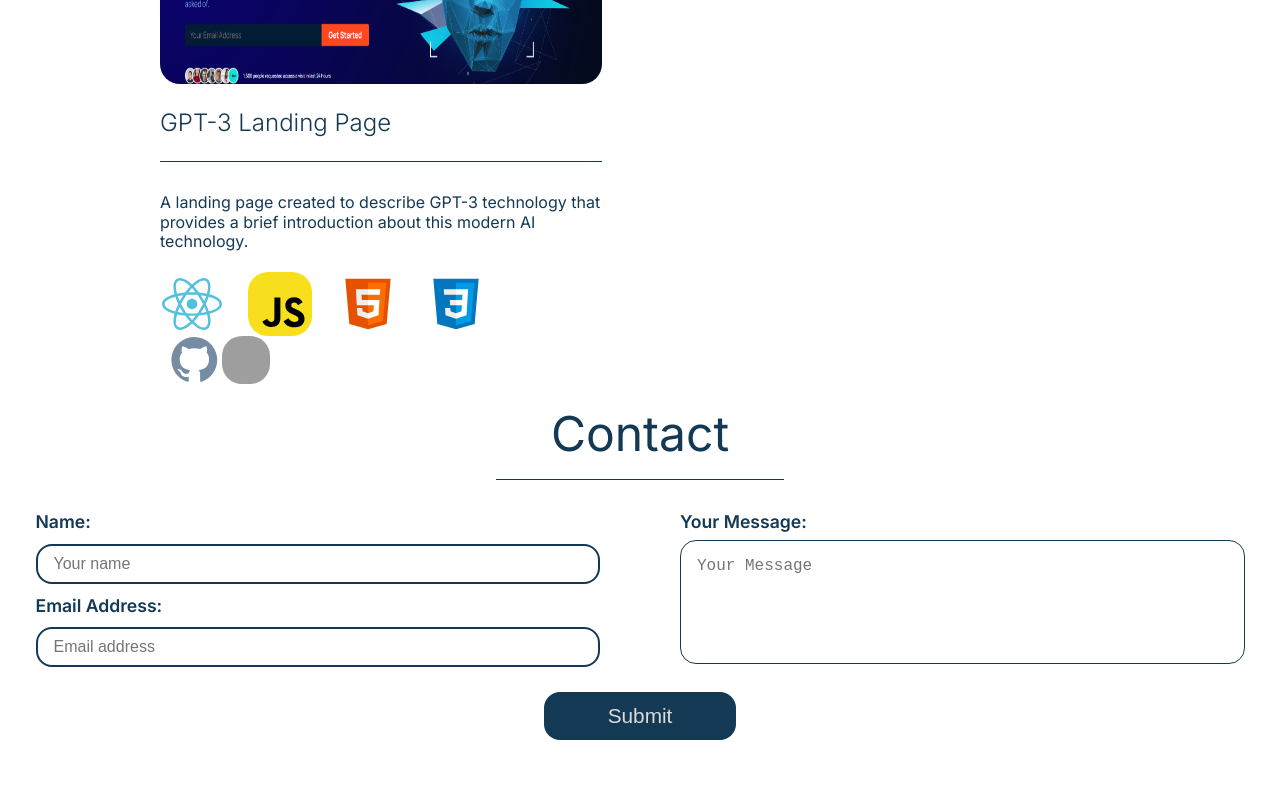
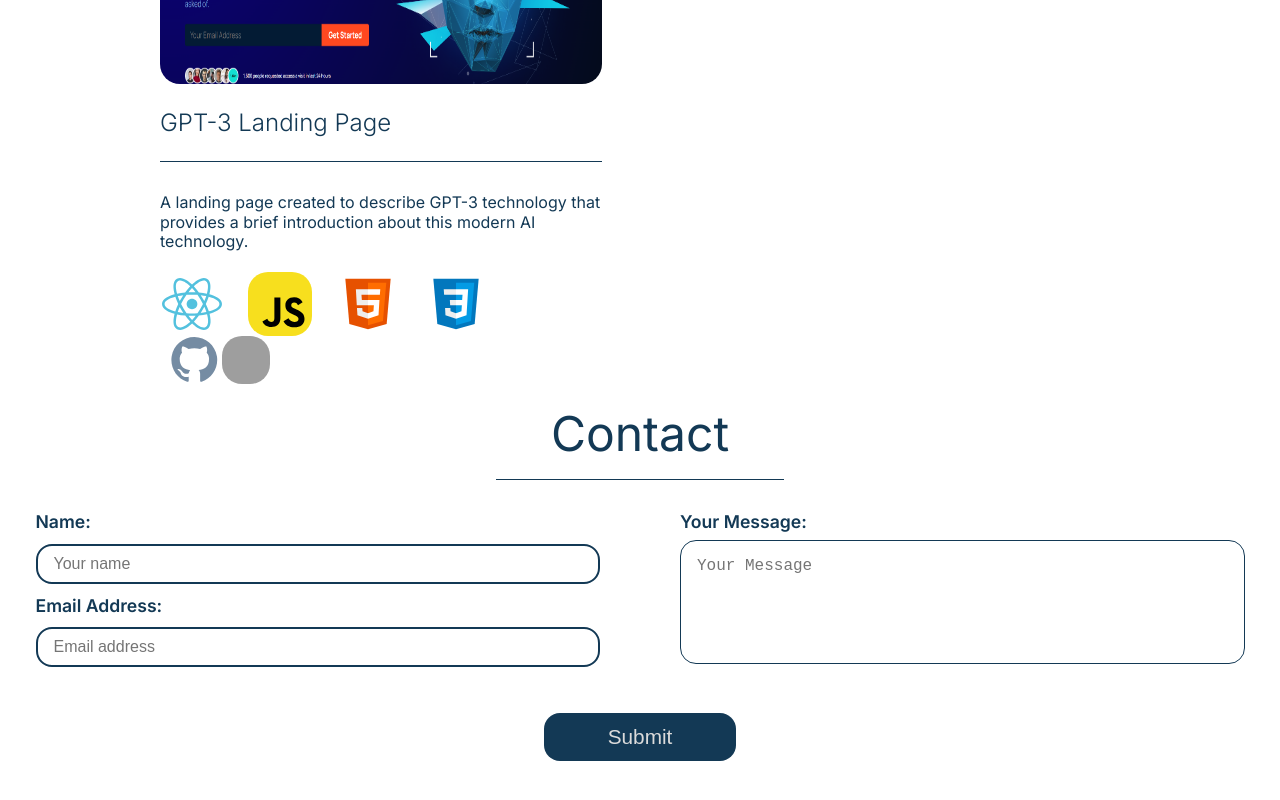
Before and after one commit to elprince-dev/portfolio-simple, a Next.js app: page / in a window 1280 px wide. Shown: the part 2279-3079 px from the top of the page. Built offline with nearby package versions, Linux system fonts and the light colour scheme; grey boxes are pictures that could not be loaded.

Commit message:
Further fixes the submit button position

```diff
--- a/src/components/contact/contact.scss
+++ b/src/components/contact/contact.scss
@@ -27,7 +27,7 @@
         position: relative;
         gap: 5rem;
         width: 60;
-
+        height: 250px;
         @media (max-width: 1070px) {
             flex-direction: column;
             gap: 1rem;
@@ -41,10 +41,12 @@
 
             @media (max-width: 1070px) {
                     margin: 38%;
+                    bottom: -180%;
 
             }
             position: absolute;
-            bottom: -40%;
+            bottom:0;
+            // left: 50%;
             margin: 0 auto;
             width: 12rem;
             height: 3rem;
@@ -55,7 +57,6 @@
             color: variables.$gainboro;
             font-weight: lighter;
             transition: ease-in-out 0.5s;
-            z-index: 1000;
             &:hover {
                 background-color: variables.$gainboro;
                 color: variables.$poseidon;
```
